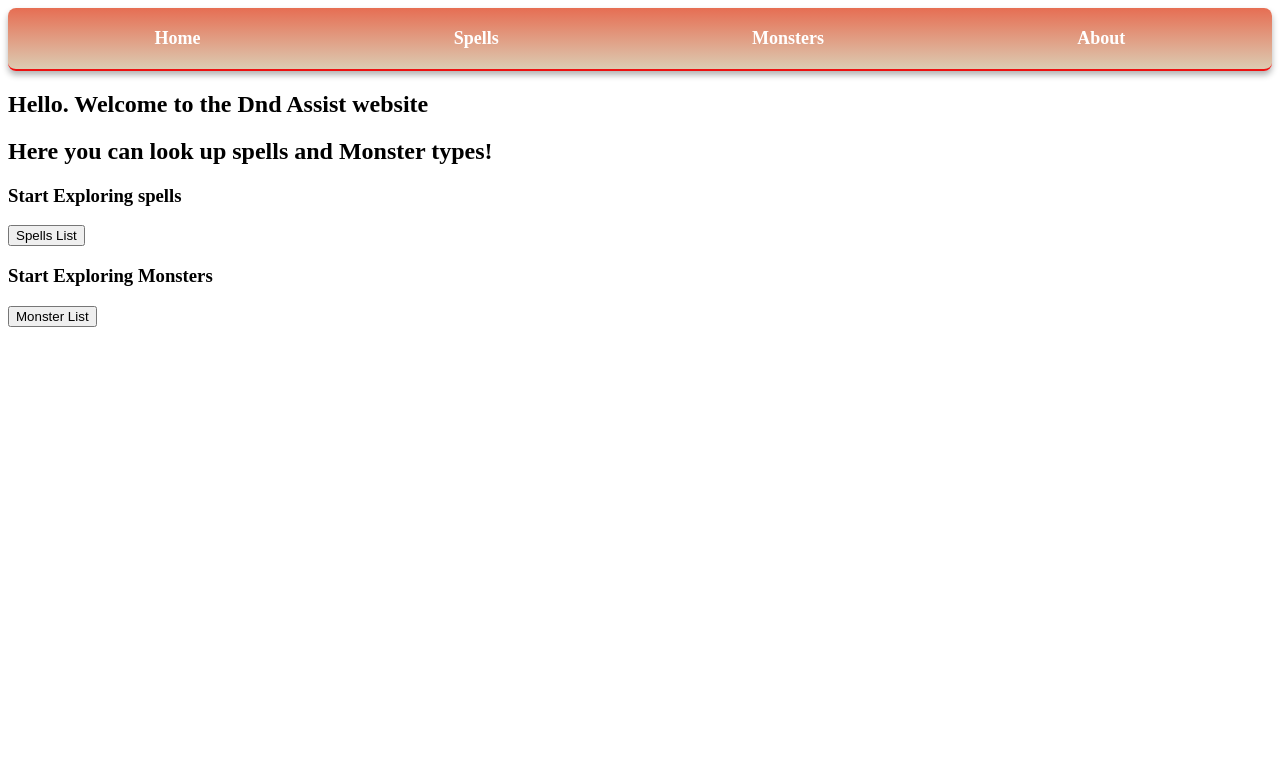
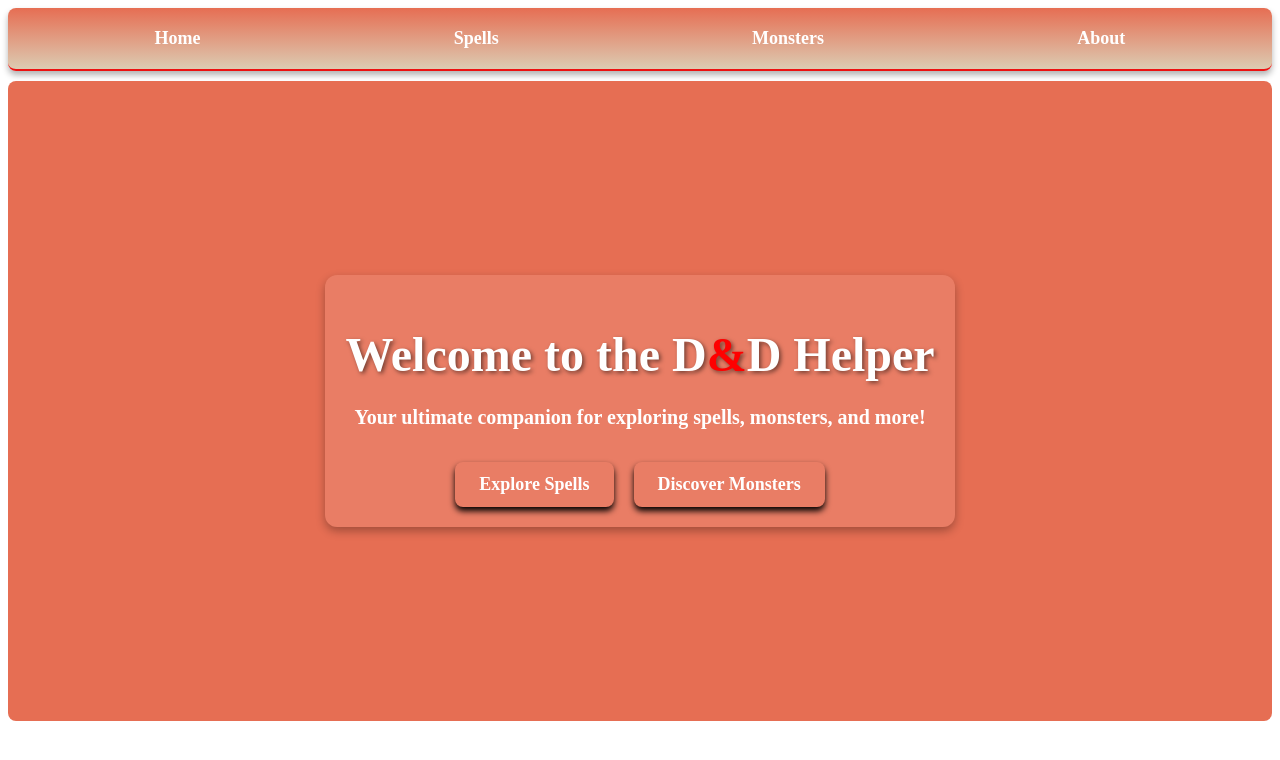
Before and after one commit to Samwell30/dnd-helper, a React (Create React App) app: page / in a window 1280 px wide. Shown: the top 760 px of the page. Built offline with nearby package versions, Linux system fonts and the light colour scheme.

Commit message:
added styling

```diff
--- a/src/components/Landing.jsx
+++ b/src/components/Landing.jsx
@@ -1,41 +1,25 @@
-import React from 'react'
-import { Link } from 'react-router-dom'
-import { useNavigate } from 'react-router-dom'
+import React from "react";
+import { Link } from "react-router-dom";
 
-
-const Landing = () => {
-    const navigate = useNavigate();
-
-    const handleClick = () => {
-        navigate()
-    }
-
-    return (
-    <section id="landing">
-      <header>
-        <div className="header__container">
-          <div className="header__description">
-          <h1>Hello. Welcome to the Dnd Assist website</h1>
-          <h2>Here you can look up spells and Monster types!</h2>
-          </div>
+function Landing() {
+  return (
+    <div className="landing">
+      <div className="hero">
+        <h1 className="hero__title">Welcome to the D<span className="red">&</span>D Helper</h1>
+        <p className="hero__subtitle">
+          Your ultimate companion for exploring spells, monsters, and more!
+        </p>
+        <div className="hero__buttons">
+          <Link to="/spells" className="btn">
+            Explore Spells
+          </Link>
+          <Link to="/monsters" className="btn">
+            Discover Monsters
+          </Link>
         </div>
-      </header>
-      <main>
-        <div className="landing__links">
-            <h3>Start Exploring spells</h3>
-            <Link to="/spells" className="landing__link">
-            <button onClick={handleClick} className='btn'>Spells List</button>
-            </Link>
-        </div>
-        <div className="landing__links">
-            <h3>Start Exploring Monsters</h3>
-            <Link to="/monsters" className="landing__link">
-            <button onClick={handleClick} className='btn'>Monster List</button>
-            </Link>
-        </div>
-      </main>
-    </section>
-  )
+      </div>
+    </div>
+  );
 }
 
-export default Landing
+export default Landing;
--- a/src/index.css
+++ b/src/index.css
@@ -29,8 +29,128 @@
     color: inherit;
 }
 
-.red {
-    color: red;
+/* Landing Page Container */
+.landing {
+    margin-top: 10px;
+    display: flex;
+    justify-content: center;
+    align-items: center;
+    height: 80vh; /* Full viewport height */
+    background-color: #e66e53;
+    font-weight: bolder;
+    text-align: center;
+    border-radius: 8px;
+}
+
+/* Hero Section */
+.hero {
+    max-width: 600px;
+    padding: 20px;
+    border-radius: 12px;
+    background: rgba(255, 255, 255, 0.1); /* Semi-transparent white background */
+    box-shadow: 0 4px 10px rgba(0, 0, 0, 0.3);
+}
+
+.hero__title {
+    font-size: 48px;
+    font-weight: bold;
+    margin-bottom: 20px;
+    color: white; /* Ensure the title text is white */
+    text-shadow: 2px 2px 4px rgba(0, 0, 0, 0.5); /* Subtle text shadow */
+}
+
+.hero__subtitle {
+    font-size: 20px;
+    margin-bottom: 30px;
+    line-height: 1.5;
+    color: white; /* Ensure the subtitle text is white */
+}
+
+/* Buttons */
+.hero__buttons {
+    display: flex;
+    gap: 20px;
+    justify-content: center;
+}
+
+.btn {
+    padding: 12px 24px;
+    font-size: 18px;
+    font-weight: bold;
+    color: white;
+    border-radius: 8px;
+    text-decoration: none;
+    transition: background-color 0.3s ease, transform 0.2s ease;
+    box-shadow: 0 4px 6px rgba(0, 0, 0, 1);
+}
+
+.btn:hover {
+    transform: translateY(-2px);
+    box-shadow: 0 6px 10px rgba(0, 0, 0, 0.3);
+}
+
+/* pages */
+
+.section {
+    display: flex;
+    flex-direction: column;
+    margin-top: 10px;
+    padding: 20px;
+    background-color: #e66e53;
+    border-radius: 8px;
+    box-shadow: 0 4px 6px rgba(0, 0, 0, 0.9);
+}
+
+.section h1 {
+    font-size: 44px;
+    color: black;
+    text-align: center;
+}
+
+.section p {
+    font-size: 20px;
+    color: white;
+    font-weight: bold;
+    margin-bottom: 20px;
+    text-align: center;
+}
+
+.section ul {
+    list-style: none;
+    padding: 0;
+    margin: 0;
+}
+
+.section li {
+    display: flex;
+    justify-content: center;
+    padding: 10px 15px;
+    margin-bottom: 10px;
+    background-color: #ffffff;
+    border: 1px solid #ddd;
+    border-radius: 6px;
+    transition: transform 0.2s ease, box-shadow 0.2s ease, background-color 0.2s ease;
+    cursor: pointer; /* Ensure the cursor changes to a pointer */
+}
+
+.section li:hover {
+    transform: translateY(-3px);
+    box-shadow: 0 6px 10px rgba(0, 0, 0, 0.15);
+    background-color: #f9f9f9; /* Slightly change background color on hover */
+    color: #ec1111; /* Change text color on hover */
+}
+
+.section li a {
+    text-decoration: none;
+    color: inherit; /* Inherit the color from the parent <li> */
+    font-weight: bold;
+}
+
+.input-container {
+    display: flex;
+    gap: 16px;
+    justify-content: flex-start;
+    margin-bottom: 20px;
 }
 
 input, select {
@@ -41,79 +161,50 @@ input, select {
     box-sizing: border-box;
 }
 
-.container {
-    display: flex;
-    gap: 16px;
-    justify-content: flex-start;
+.red {
+    color: red;
 }
 
-.spinner {
-    border: 4px solid #f3f3f3;
-    border-top: 4px solid #3498db;
-    border-radius: 50%;
-    width: 30px;
-    height: 30px;
-    animation: spin 1s linear infinite;
-  }
 
-  @keyframes spin {
-    0% { transform: rotate(0deg); }
-    100% { transform: rotate(360deg); }
-  }
-
-  .spells {
+/* Detail Page Container */
+.detail-page {
+    margin-top: 10px;
     display: flex;
     flex-direction: column;
-    margin-top: 10px;
+    align-items: center;
+    justify-content: center;
+    height: 80vh; /* Full viewport height */
+    background-color: #e66e53; /* Match the landing page background */
+    color: white;
+    text-align: center;
     padding: 20px;
-    background-color: #e66e53;
-    border-radius: 8px;
-    box-shadow: 0 4px 6px rgba(0, 0, 0, 0.9);
+    border-radius: 12px;
+    box-shadow: 0 4px 10px rgba(0, 0, 0, 0.3);
 }
 
-.spells h1 {
-    font-size: 44px; /* Larger font size for the heading */
-    color: #333; /* Darker color for better readability */
+.btn__details {
+    font-size: 18px;
+    font-weight: bold;
+    color: black;
+    border-radius: 8px;
+    text-decoration: none;
+    transition: background-color 0.3s ease, transform 0.2s ease;
+    box-shadow: 0 4px 6px rgba(0, 0, 0, 1);
 }
 
-.spells p {
-    font-size: 20px; /* Larger font size for the heading */
-    color: white; /* Darker color for better readability */
-    font-weight: bold; /* Makes the text bold */;
-    margin-bottom: 20px; /* Adds spacing below the heading */
+.btn__details:hover {
+    transform: translateY(-2px);
+    box-shadow: 0 6px 10px rgba(0, 0, 0, 0.3);
+    cursor: pointer;
 }
 
-.spells ul {
-    list-style: none; /* Removes default bullet points */
-    padding: 0; /* Removes default padding */
-    margin: 0; /* Removes default margin */
-}
-
-.spells li {
-    padding: 10px 15px; /* Adds padding inside each spell item */
-    margin-bottom: 10px; /* Adds spacing between spell items */
-    background-color: #ffffff; /* White background for each item */
-    border: 1px solid #ddd; /* Subtle border around each item */
-    border-radius: 6px; /* Rounds the corners of each item */
-    transition: transform 0.2s ease, box-shadow 0.2s ease; /* Adds hover effects */
-}
-
-.spells li:hover {
-    transform: translateY(-3px); /* Slightly lifts the item on hover */
-    box-shadow: 0 6px 10px rgba(0, 0, 0, 0.15); /* Adds a shadow on hover */
-}
-
-.spells li a {
-    text-decoration: none; /* Removes underline from links */
-    color: #333; /* Dark text color for links */
-    font-weight: bold; /* Makes the text bold */
-}
-
-.spells li a:hover {
-    color: #ec1111; /* Changes link color on hover */
-}
-
-.spells__list {
+.loading-container {
     display: flex;
     justify-content: center;
+    align-items: center;
+    height: 100vh; /* Full viewport height */
+    text-align: center;
+    color: red;
+    font-size: 24px;
+    font-weight: bold;
 }
--- a/src/pages/MonsterDetail.jsx
+++ b/src/pages/MonsterDetail.jsx
@@ -18,7 +18,7 @@ const MonsterDetail = () => {
   }, [monsterIndex]);
 
   if (!monster) {
-    return <div>Loading...</div>; // Show a loading message while fetching data
+    return <div className="loading-container">Loading...</div>; // Show a loading message while fetching data
   }
 
   const renderSpeed = () => {
@@ -31,10 +31,7 @@ const MonsterDetail = () => {
   };
 
   return (
-    <div>
-      <Link to="/monsters" className="landing__link">
-        <button className="btn">Back to Monsters</button>
-      </Link>
+    <div className="detail-page">
 
       <h1>{monster.name}</h1>
       <p>
@@ -66,6 +63,9 @@ const MonsterDetail = () => {
           <p>No actions available.</p>
         )}
       </div>
+      <Link to="/monsters" >
+        <button className="btn__details">Back to Monsters</button>
+      </Link>
     </div>
   );
 };
--- a/src/pages/SpellDetails.jsx
+++ b/src/pages/SpellDetails.jsx
@@ -21,15 +21,15 @@ const SpellDetails = () => {
   }
 
   return (
-    <div>
-        <Link to="/spells" className="landing__link">
-          <button className="btn">Back to Spells</button>
-          </Link>
+    <div className='detail-page'>
       <h1>{spell.name} --- <span className='red'>Spell level</span> {spell.level}</h1>
       <p><strong>Description:</strong> {spell.desc?.join(' ')}</p>
       <p><strong>Range:</strong> {spell.range}</p>
       <p><strong>Duration:</strong> {spell.duration}</p>
       <p><strong>Casting Time:</strong> {spell.casting_time}</p>
+        <Link to="/spells">
+          <button className="btn__details">Back to Spells</button>
+          </Link>
     </div>
   );
 };
--- a/src/pages/Spells.jsx
+++ b/src/pages/Spells.jsx
@@ -1,11 +1,12 @@
 import React, { useEffect, useState } from 'react';
 import axios from 'axios';
-import { Link } from 'react-router-dom';
+import { useNavigate } from 'react-router-dom';
 
 function SpellsList() {
   const [spells, setSpells] = useState([]);
   const [searchSpell, setSearchSpell] = useState('');
   const [searchLevel, setSearchLevel] = useState('');
+  const navigate = useNavigate();
 
   useEffect(() => {
     axios.get('https://www.dnd5eapi.co/api/spells')
@@ -18,20 +19,19 @@ function SpellsList() {
   }, []);
 
   const filteredSpells = spells.filter(spell => {
-    const spellList =spell.name.toLowerCase().includes(searchSpell.toLowerCase());
+    const spellList = spell.name.toLowerCase().includes(searchSpell.toLowerCase());
     const spellLevel = searchLevel === '' || spell.level === parseInt(searchLevel); // Match level if provided
     return spellList && spellLevel;
-
   });
 
   return (
-    <div className='spells'>
+    <div className="section">
       <h1>Spells List</h1>
-      <p>For a better experience
-      type a keyword (e.g., "fire") or search by spell level
-      <br /> or scroll as you desire
+      <p>
+        Type a keyword (e.g., "fire") or search by spell level.
+        <br /> Scroll to explore all spells.
       </p>
-    <div className="container">
+      <div className="input-container">
         <input
           type="text"
           placeholder="Search spells..."
@@ -46,13 +46,16 @@ function SpellsList() {
         />
       </div>
       <ul>
-        {filteredSpells.map(spell => (
-          <li className="spells__list" key={spell.index}>
-            <Link to={`/spells/${spell.index}`}>{spell.name}</Link>
+      {filteredSpells.map((spell) => (
+    <li
+      className="list-item"
+      key={spell.index}
+      onClick={() => navigate(`/spells/${spell.index}`)} // Navigate on click
+    >
+      {spell.name}
     </li>
   ))}
-      </ul>
-    </div>
+</ul>    </div>
   );
 }
 
```
Also changed, not shown: src/pages/Monsters.jsx (+21 -16 lines). Lines whose indentation alone changed are shown as unchanged.
